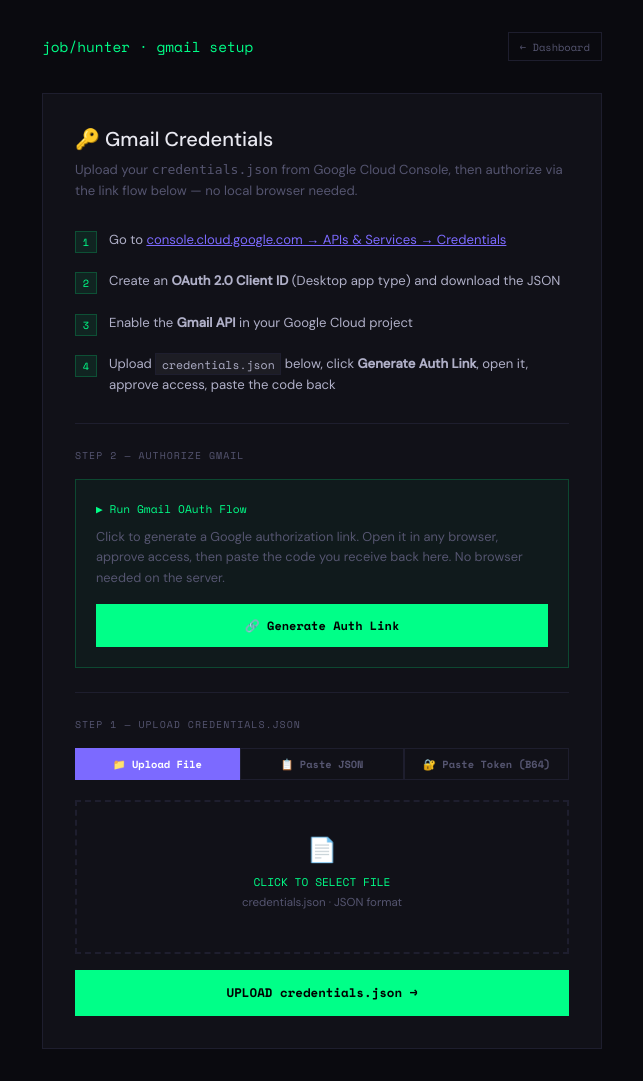
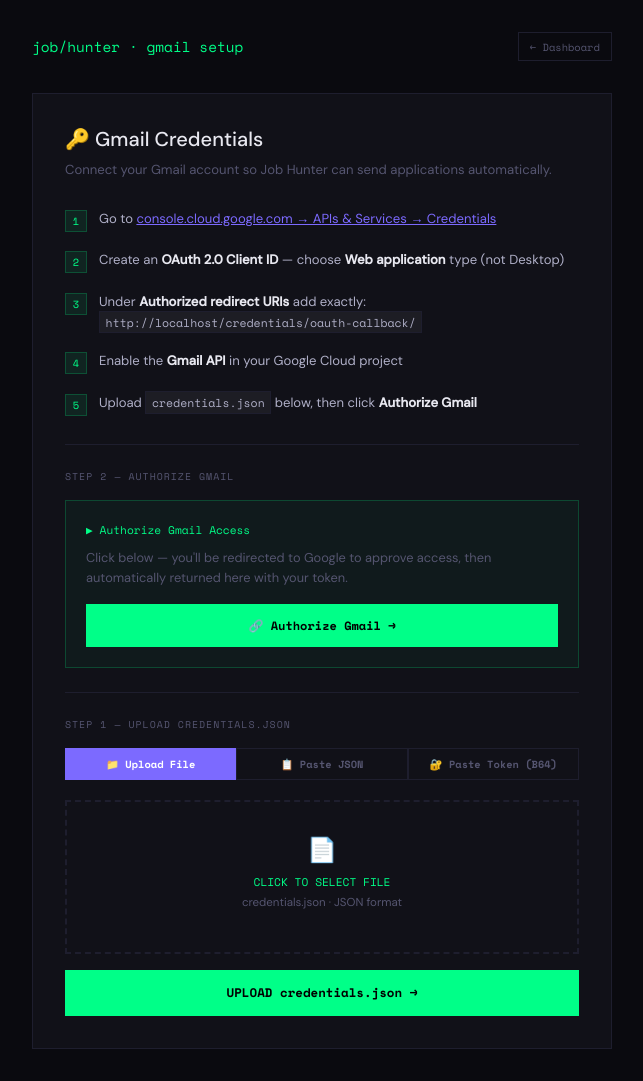
Before and after one commit to MrViincciLeRoy/Job_hunter, a Django app: page /credentials/ in a window 1280 px wide. Shown: the whole page, without its empty margins (318-961 px from the left). Run offline with Django 4.2, Linux system fonts and the light colour scheme; data that the repository does not hold is empty.

Commit message:
add fix google auth

```diff
--- a/job_hunter/urls.py
+++ b/job_hunter/urls.py
@@ -5,7 +5,7 @@ from django.conf.urls.static import static
 from apps.scraper.views import dashboard, trigger_pipeline, cron_trigger, job_detail, spider_job, apply_single
 from apps.scraper.jobs_view import jobs_list
 from apps.cv.views import upload_cv
-from apps.cv.credentials_view import credentials_view, run_gmail_auth, exchange_code
+from apps.cv.credentials_view import credentials_view, run_gmail_auth, oauth_callback
 
 urlpatterns = [
     path("admin/", admin.site.urls),
@@ -14,7 +14,7 @@ urlpatterns = [
     path("upload-cv/", upload_cv, name="upload_cv"),
     path("credentials/", credentials_view, name="credentials"),
     path("credentials/gmail-auth/", run_gmail_auth, name="run_gmail_auth"),
-    path("credentials/exchange-code/", exchange_code, name="exchange_code"),
+    path("credentials/oauth-callback/", oauth_callback, name="oauth_callback"),
     path("trigger/", trigger_pipeline, name="trigger_pipeline"),
     path("cron/run/", cron_trigger, name="cron_trigger"),
     path("job/<int:job_id>/", job_detail, name="job_detail"),
--- a/templates/credentials.html
+++ b/templates/credentials.html
@@ -9,49 +9,58 @@
   :root { --bg: #0a0a0f; --surface: #111118; --border: #1e1e2e; --accent: #00ff88; --accent2: #7c6aff; --danger: #ff4466; --warn: #ff9f43; --text: #e8e8f0; --muted: #555570; }
   * { margin: 0; padding: 0; box-sizing: border-box; }
   body { background: var(--bg); color: var(--text); font-family: 'DM Sans', sans-serif; min-height: 100vh; display: flex; flex-direction: column; align-items: center; padding: 2rem 1rem; }
-  .top-bar { width: 100%; max-width: 560px; display: flex; justify-content: space-between; align-items: center; margin-bottom: 2rem; }
+  .top-bar { width: 100%; max-width: 580px; display: flex; justify-content: space-between; align-items: center; margin-bottom: 2rem; }
   .logo { font-family: 'Space Mono', monospace; font-size: 0.9rem; color: var(--accent); }
   .back { font-family: 'Space Mono', monospace; font-size: 0.65rem; color: var(--muted); text-decoration: none; border: 1px solid var(--border); padding: 0.35rem 0.7rem; transition: all 0.15s; }
   .back:hover { border-color: var(--accent); color: var(--accent); }
-  .card { background: var(--surface); border: 1px solid var(--border); padding: 2rem; width: 100%; max-width: 560px; }
+  .card { background: var(--surface); border: 1px solid var(--border); padding: 2rem; width: 100%; max-width: 580px; }
   h1 { font-size: 1.25rem; font-weight: 500; margin-bottom: 0.4rem; }
   .subtitle { font-size: 0.82rem; color: var(--muted); margin-bottom: 1.75rem; line-height: 1.6; }
+
   .steps { margin-bottom: 1.75rem; }
   .step { display: flex; gap: 0.75rem; margin-bottom: 1.1rem; }
   .step-num { font-family: 'Space Mono', monospace; font-size: 0.65rem; color: var(--accent); background: rgba(0,255,136,0.08); border: 1px solid rgba(0,255,136,0.2); width: 22px; height: 22px; display: flex; align-items: center; justify-content: center; flex-shrink: 0; margin-top: 2px; }
   .step-text { font-size: 0.82rem; color: #b0b0c8; line-height: 1.6; }
   .step-text a { color: var(--accent2); }
   .step-text code { font-family: 'Space Mono', monospace; font-size: 0.72rem; background: rgba(255,255,255,0.05); padding: 0.1rem 0.35rem; border: 1px solid var(--border); }
+  .step-text strong { color: var(--text); }
+
   .divider { height: 1px; background: var(--border); margin: 1.5rem 0; }
   .section-label { font-family: 'Space Mono', monospace; font-size: 0.62rem; color: var(--muted); text-transform: uppercase; letter-spacing: 0.1em; margin-bottom: 1rem; }
 
+  /* Status cards */
+  .status-card { border: 1px solid var(--border); padding: 1rem; margin-bottom: 1.5rem; }
+  .status-card.ok { border-color: rgba(0,255,136,0.3); background: rgba(0,255,136,0.04); }
+  .status-card.fail { border-color: rgba(255,68,102,0.3); background: rgba(255,68,102,0.04); }
+  .status-title { font-family: 'Space Mono', monospace; font-size: 0.7rem; font-weight: 700; margin-bottom: 0.3rem; }
+  .status-card.ok .status-title { color: var(--accent); }
+  .status-card.fail .status-title { color: var(--danger); }
+  .status-detail { font-size: 0.78rem; color: var(--muted); }
+
+  /* Success banner shown after OAuth callback */
+  .success-banner { border: 1px solid rgba(0,255,136,0.4); background: rgba(0,255,136,0.06); padding: 1.25rem; margin-bottom: 1.5rem; }
+  .success-banner-title { font-family: 'Space Mono', monospace; font-size: 0.75rem; color: var(--accent); font-weight: 700; margin-bottom: 0.5rem; }
+  .success-banner-body { font-size: 0.8rem; color: #b0b0c8; line-height: 1.6; margin-bottom: 1rem; }
+  .token-box { font-family: 'Space Mono', monospace; font-size: 0.58rem; background: var(--bg); border: 1px solid var(--border); padding: 0.75rem; word-break: break-all; color: var(--accent2); max-height: 90px; overflow-y: auto; margin-bottom: 0.6rem; }
+  .copy-btn { font-family: 'Space Mono', monospace; font-size: 0.62rem; padding: 0.4rem 0.9rem; background: var(--accent2); color: #fff; border: none; cursor: pointer; transition: opacity 0.15s; }
+  .copy-btn:hover { opacity: 0.85; }
+  .render-note { font-family: 'Space Mono', monospace; font-size: 0.62rem; color: var(--warn); border: 1px solid rgba(255,159,67,0.25); background: rgba(255,159,67,0.05); padding: 0.6rem 0.75rem; margin-top: 0.75rem; line-height: 1.6; }
+
+  /* Auth box */
   .auth-box { border: 1px solid rgba(0,255,136,0.2); background: rgba(0,255,136,0.04); padding: 1.25rem; margin-bottom: 1.5rem; }
   .auth-box-title { font-family: 'Space Mono', monospace; font-size: 0.7rem; color: var(--accent); margin-bottom: 0.6rem; }
   .auth-box-desc { font-size: 0.8rem; color: var(--muted); line-height: 1.6; margin-bottom: 1rem; }
   .auth-btn { width: 100%; background: var(--accent); color: #000; border: none; padding: 0.8rem; font-family: 'Space Mono', monospace; font-size: 0.75rem; font-weight: 700; cursor: pointer; transition: opacity 0.15s; display: flex; align-items: center; justify-content: center; gap: 0.5rem; }
   .auth-btn:hover { opacity: 0.85; }
   .auth-btn:disabled { opacity: 0.4; cursor: not-allowed; }
-  .auth-btn.purple { background: var(--accent2); color: #fff; }
-
-  .auth-status { font-family: 'Space Mono', monospace; font-size: 0.65rem; margin-top: 0.75rem; padding: 0.5rem 0.75rem; display: none; }
+  .auth-status { font-family: 'Space Mono', monospace; font-size: 0.65rem; margin-top: 0.75rem; padding: 0.5rem 0.75rem; display: none; line-height: 1.6; }
   .auth-status.running { display: block; color: var(--warn); border: 1px solid rgba(255,159,67,0.3); background: rgba(255,159,67,0.05); }
-  .auth-status.success { display: block; color: var(--accent); border: 1px solid rgba(0,255,136,0.3); background: rgba(0,255,136,0.05); }
   .auth-status.error { display: block; color: var(--danger); border: 1px solid rgba(255,68,102,0.3); background: rgba(255,68,102,0.05); }
 
-  .auth-link-section { display: none; margin-top: 1rem; }
-  .auth-link-section a { font-family: 'Space Mono', monospace; font-size: 0.68rem; color: var(--accent2); word-break: break-all; line-height: 1.6; text-decoration: underline; }
-  .auth-link-section a:hover { color: var(--accent); }
+  .redirect-uri-box { margin-top: 0.75rem; padding: 0.6rem 0.75rem; background: var(--bg); border: 1px solid var(--border); font-family: 'Space Mono', monospace; font-size: 0.6rem; color: var(--accent2); word-break: break-all; display: none; }
+  .redirect-uri-label { font-family: 'Space Mono', monospace; font-size: 0.58rem; color: var(--muted); margin-bottom: 0.3rem; }
 
-  .code-section { display: none; margin-top: 1.25rem; }
-  .code-section-label { font-family: 'Space Mono', monospace; font-size: 0.62rem; color: var(--muted); margin-bottom: 0.5rem; }
-  .code-input { width: 100%; background: var(--bg); border: 1px solid var(--border); color: var(--text); font-family: 'Space Mono', monospace; font-size: 0.65rem; padding: 0.6rem 0.75rem; outline: none; margin-bottom: 0.6rem; }
-  .code-input:focus { border-color: var(--accent2); }
-
-  .token-output { font-family: 'Space Mono', monospace; font-size: 0.58rem; background: var(--bg); border: 1px solid var(--border); padding: 0.75rem; word-break: break-all; color: var(--accent2); margin-top: 0.5rem; max-height: 80px; overflow-y: auto; display: none; }
-  .token-output.show { display: block; }
-  .copy-token-btn { margin-top: 0.5rem; font-family: 'Space Mono', monospace; font-size: 0.62rem; padding: 0.3rem 0.7rem; background: var(--accent2); color: #fff; border: none; cursor: pointer; display: none; }
-  .copy-token-btn.show { display: inline-block; }
-
+  /* Upload / paste */
   .upload-zone { border: 2px dashed var(--border); padding: 2rem; text-align: center; cursor: pointer; transition: border-color 0.2s, background 0.2s; margin-bottom: 1rem; }
   .upload-zone:hover { border-color: var(--accent); background: rgba(0,255,136,0.02); }
   .upload-zone.drag { border-color: var(--accent); background: rgba(0,255,136,0.04); }
@@ -60,21 +69,11 @@
   .upload-hint { font-family: 'Space Mono', monospace; font-size: 0.7rem; color: var(--accent); }
   .upload-sub { font-size: 0.72rem; color: var(--muted); margin-top: 0.3rem; }
   .file-picked { font-family: 'Space Mono', monospace; font-size: 0.7rem; color: var(--accent); margin-top: 0.6rem; }
-
   .paste-area { width: 100%; min-height: 120px; background: var(--bg); border: 1px solid var(--border); color: var(--text); font-family: 'Space Mono', monospace; font-size: 0.65rem; padding: 0.75rem; outline: none; resize: vertical; line-height: 1.6; margin-bottom: 1rem; }
   .paste-area:focus { border-color: var(--accent2); }
   .paste-area::placeholder { color: var(--muted); }
-
   .submit-btn { width: 100%; background: var(--accent); color: #000; border: none; padding: 0.85rem; font-family: 'Space Mono', monospace; font-size: 0.78rem; font-weight: 700; cursor: pointer; transition: opacity 0.15s; }
   .submit-btn:hover { opacity: 0.85; }
-
-  .status-card { border: 1px solid var(--border); padding: 1rem; margin-bottom: 1.5rem; }
-  .status-card.ok { border-color: rgba(0,255,136,0.3); background: rgba(0,255,136,0.04); }
-  .status-card.fail { border-color: rgba(255,68,102,0.3); background: rgba(255,68,102,0.04); }
-  .status-title { font-family: 'Space Mono', monospace; font-size: 0.7rem; font-weight: 700; margin-bottom: 0.3rem; }
-  .status-card.ok .status-title { color: var(--accent); }
-  .status-card.fail .status-title { color: var(--danger); }
-  .status-detail { font-size: 0.78rem; color: var(--muted); }
 
   .msg { padding: 0.6rem 1rem; margin-bottom: 0.75rem; font-size: 0.82rem; border-left: 3px solid; }
   .msg.success { border-color: var(--accent); background: rgba(0,255,136,0.05); }
@@ -85,11 +84,10 @@
   .tab.active { background: var(--accent2); color: #fff; border-color: var(--accent2); }
   .tab-content { display: none; }
   .tab-content.active { display: block; }
-
-  .render-note { font-family: 'Space Mono', monospace; font-size: 0.62rem; color: var(--warn); border: 1px solid rgba(255,159,67,0.25); background: rgba(255,159,67,0.05); padding: 0.6rem 0.75rem; margin-top: 0.75rem; line-height: 1.6; }
 </style>
 </head>
 <body>
+
 <div class="top-bar">
   <div class="logo">job/hunter · gmail setup</div>
   <a href="/" class="back">← Dashboard</a>
@@ -97,12 +95,27 @@
 
 <div class="card">
   <h1>🔑 Gmail Credentials</h1>
-  <p class="subtitle">Upload your <code>credentials.json</code> from Google Cloud Console, then authorize via the link flow below — no local browser needed.</p>
+  <p class="subtitle">Connect your Gmail account so Job Hunter can send applications automatically.</p>
 
   {% if messages %}
     {% for message in messages %}
       <div class="msg {{ message.tags }}">{{ message }}</div>
     {% endfor %}
+  {% endif %}
+
+  <!-- OAuth success — shown after callback -->
+  {% if oauth_success %}
+  <div class="success-banner">
+    <div class="success-banner-title">✓ Gmail Authorized Successfully!</div>
+    <div class="success-banner-body">
+      Your token has been saved. Copy the <strong>GMAIL_TOKEN_B64</strong> value below and add it as an environment variable in your Render dashboard so it persists across deploys.
+    </div>
+    <div class="token-box" id="token-box">{{ token_b64 }}</div>
+    <button class="copy-btn" onclick="copyToken()">📋 Copy GMAIL_TOKEN_B64</button>
+    <div class="render-note">
+      ⚠ Render env var → Key: <strong>GMAIL_TOKEN_B64</strong> · Value: the string above
+    </div>
+  </div>
   {% endif %}
 
   {% if creds_status %}
@@ -113,46 +126,47 @@
   {% endif %}
 
   <div class="steps">
-    <div class="step"><div class="step-num">1</div><div class="step-text">Go to <a href="https://console.cloud.google.com/apis/credentials" target="_blank">console.cloud.google.com → APIs & Services → Credentials</a></div></div>
-    <div class="step"><div class="step-num">2</div><div class="step-text">Create an <strong>OAuth 2.0 Client ID</strong> (Desktop app type) and download the JSON</div></div>
-    <div class="step"><div class="step-num">3</div><div class="step-text">Enable the <strong>Gmail API</strong> in your Google Cloud project</div></div>
-    <div class="step"><div class="step-num">4</div><div class="step-text">Upload <code>credentials.json</code> below, click <strong>Generate Auth Link</strong>, open it, approve access, paste the code back</div></div>
+    <div class="step">
+      <div class="step-num">1</div>
+      <div class="step-text">Go to <a href="https://console.cloud.google.com/apis/credentials" target="_blank">console.cloud.google.com → APIs & Services → Credentials</a></div>
+    </div>
+    <div class="step">
+      <div class="step-num">2</div>
+      <div class="step-text">Create an <strong>OAuth 2.0 Client ID</strong> — choose <strong>Web application</strong> type (not Desktop)</div>
+    </div>
+    <div class="step">
+      <div class="step-num">3</div>
+      <div class="step-text">
+        Under <strong>Authorized redirect URIs</strong> add exactly:<br>
+        <code id="redirect-uri-display">https://your-app.onrender.com/credentials/oauth-callback/</code>
+      </div>
+    </div>
+    <div class="step">
+      <div class="step-num">4</div>
+      <div class="step-text">Enable the <strong>Gmail API</strong> in your Google Cloud project</div>
+    </div>
+    <div class="step">
+      <div class="step-num">5</div>
+      <div class="step-text">Upload <code>credentials.json</code> below, then click <strong>Authorize Gmail</strong></div>
+    </div>
   </div>
 
   <div class="divider"></div>
 
-  <!-- Gmail Auth -->
+  <!-- Auth trigger -->
   <div class="section-label">Step 2 — Authorize Gmail</div>
   <div class="auth-box">
-    <div class="auth-box-title">▶ Run Gmail OAuth Flow</div>
+    <div class="auth-box-title">▶ Authorize Gmail Access</div>
     <div class="auth-box-desc">
-      Click to generate a Google authorization link. Open it in any browser, approve access, then paste the code you receive back here. No browser needed on the server.
+      Click below — you'll be redirected to Google to approve access, then automatically returned here with your token.
     </div>
     <button class="auth-btn" id="gmail-auth-btn" onclick="runGmailAuth()">
-      🔗 Generate Auth Link
+      🔗 Authorize Gmail →
     </button>
     <div class="auth-status" id="auth-status"></div>
-
-    <!-- Auth link shown after button click -->
-    <div class="auth-link-section" id="auth-link-section">
-      <p style="font-family:'Space Mono',monospace;font-size:0.62rem;color:var(--muted);margin-bottom:0.5rem;">Open this link in any browser and approve access:</p>
-      <a id="auth-link" href="#" target="_blank"></a>
-    </div>
-
-    <!-- Code input shown after link is generated -->
-    <div class="code-section" id="code-section">
-      <p class="code-section-label">After approving, Google will show you a code. Paste it here:</p>
-      <input id="oauth-code" class="code-input" type="text" placeholder="4/0AX4XfWi...">
-      <button id="submit-code-btn" class="auth-btn purple" onclick="submitCode()">
-        Exchange Code → Get Token
-      </button>
-    </div>
-
-    <!-- Token output -->
-    <div class="token-output" id="token-output"></div>
-    <button class="copy-token-btn" id="copy-token-btn" onclick="copyToken()">📋 Copy GMAIL_TOKEN_B64</button>
-    <div class="render-note" id="render-note" style="display:none;">
-      ⚠ Add <strong>GMAIL_TOKEN_B64</strong> as an environment variable in your Render dashboard to use Gmail in production.
+    <div class="redirect-uri-box" id="redirect-uri-box">
+      <div class="redirect-uri-label">REDIRECT URI (must match Google Cloud Console exactly):</div>
+      <span id="redirect-uri-val"></span>
     </div>
   </div>
 
@@ -184,7 +198,7 @@
     <form method="POST" action="/credentials/">
       {% csrf_token %}
       <input type="hidden" name="mode" value="paste">
-      <textarea class="paste-area" name="credentials_json" placeholder='Paste the full contents of credentials.json here...&#10;&#10;{"installed":{"client_id":"...","client_secret":"...",...}}'></textarea>
+      <textarea class="paste-area" name="credentials_json" placeholder='Paste the full contents of credentials.json here...&#10;&#10;{"web":{"client_id":"...","client_secret":"...",...}}'></textarea>
       <button type="submit" class="submit-btn">SAVE credentials.json →</button>
     </form>
   </div>
@@ -194,7 +208,7 @@
       {% csrf_token %}
       <input type="hidden" name="mode" value="token_b64">
       <p style="font-size:0.78rem;color:var(--muted);margin-bottom:1rem;line-height:1.6;">
-        If you already ran gmail_auth on another machine, paste the base64 token string here.
+        If you already have a token from a previous auth, paste the base64 string here to restore it.
       </p>
       <textarea class="paste-area" name="token_b64" placeholder="Paste the base64 GMAIL_TOKEN_B64 string here..."></textarea>
       <button type="submit" class="submit-btn">SAVE TOKEN →</button>
@@ -205,7 +219,13 @@
 
 <script>
 const CSRF = '{{ csrf_token }}';
-let tokenB64 = '';
+
+// Show actual redirect URI in the instructions
+(function() {
+  const uri = window.location.origin + '/credentials/oauth-callback/';
+  const el = document.getElementById('redirect-uri-display');
+  if (el) el.textContent = uri;
+})();
 
 function switchTab(t) {
   ['file','paste','token'].forEach(id => {
@@ -233,7 +253,7 @@ function runGmailAuth() {
   const btn = document.getElementById('gmail-auth-btn');
   const status = document.getElementById('auth-status');
   btn.disabled = true;
-  btn.textContent = '⏳ Generating link...';
+  btn.textContent = '⏳ Preparing...';
   status.className = 'auth-status running';
   status.textContent = '⚙ Generating authorization URL...';
 
@@ -243,77 +263,38 @@ function runGmailAuth() {
   })
   .then(r => r.json())
   .then(d => {
-    btn.disabled = false;
     if (d.success && d.auth_url) {
-      btn.textContent = '🔗 Regenerate Link';
-      status.className = 'auth-status success';
-      status.textContent = '✓ Link generated. Open it in any browser and approve access.';
+      // Show the redirect URI that must be registered in Google Cloud
+      const uriBox = document.getElementById('redirect-uri-box');
+      const uriVal = document.getElementById('redirect-uri-val');
+      uriVal.textContent = d.redirect_uri;
+      uriBox.style.display = 'block';
 
-      const linkSection = document.getElementById('auth-link-section');
-      const link = document.getElementById('auth-link');
-      linkSection.style.display = 'block';
-      link.href = d.auth_url;
-      link.textContent = d.auth_url;
+      status.className = 'auth-status running';
+      status.textContent = '↪ Redirecting to Google...';
 
-      document.getElementById('code-section').style.display = 'block';
+      // Small delay so user sees the message, then redirect
+      setTimeout(() => { window.location.href = d.auth_url; }, 600);
     } else {
-      btn.textContent = '🔗 Generate Auth Link';
+      btn.disabled = false;
+      btn.textContent = '🔗 Authorize Gmail →';
       status.className = 'auth-status error';
-      status.textContent = '✗ ' + (d.error || 'Failed to generate link.');
+      status.textContent = '✗ ' + (d.error || 'Failed to generate auth URL.');
     }
   })
   .catch(err => {
     btn.disabled = false;
-    btn.textContent = '🔗 Generate Auth Link';
+    btn.textContent = '🔗 Authorize Gmail →';
     status.className = 'auth-status error';
     status.textContent = '✗ Request failed: ' + err.message;
   });
 }
 
-function submitCode() {
-  const code = document.getElementById('oauth-code').value.trim();
-  if (!code) return;
-  const btn = document.getElementById('submit-code-btn');
-  const status = document.getElementById('auth-status');
-  btn.disabled = true;
-  btn.textContent = '⏳ Exchanging code...';
-
-  const fd = new FormData();
-  fd.append('code', code);
-  fd.append('csrfmiddlewaretoken', CSRF);
-
-  fetch('/credentials/exchange-code/', { method: 'POST', body: fd })
-    .then(r => r.json())
-    .then(d => {
-      if (d.success) {
-        tokenB64 = d.token_b64;
-        status.className = 'auth-status success';
-        status.textContent = '✓ Token saved! Copy GMAIL_TOKEN_B64 below and add it to Render environment variables.';
-        document.getElementById('code-section').style.display = 'none';
-        document.getElementById('auth-link-section').style.display = 'none';
-        document.getElementById('token-output').textContent = d.token_b64;
-        document.getElementById('token-output').classList.add('show');
-        document.getElementById('copy-token-btn').classList.add('show');
-        document.getElementById('render-note').style.display = 'block';
-      } else {
-        btn.disabled = false;
-        btn.textContent = 'Exchange Code → Get Token';
-        status.className = 'auth-status error';
-        status.textContent = '✗ ' + (d.error || 'Code exchange failed.');
-      }
-    })
-    .catch(err => {
-      btn.disabled = false;
-      btn.textContent = 'Exchange Code → Get Token';
-      status.className = 'auth-status error';
-      status.textContent = '✗ Request failed: ' + err.message;
-    });
-}
-
 function copyToken() {
-  if (!tokenB64) return;
-  navigator.clipboard.writeText(tokenB64).then(() => {
-    const btn = document.getElementById('copy-token-btn');
+  const box = document.getElementById('token-box');
+  if (!box) return;
+  navigator.clipboard.writeText(box.textContent.trim()).then(() => {
+    const btn = event.target;
     btn.textContent = '✓ Copied!';
     setTimeout(() => btn.textContent = '📋 Copy GMAIL_TOKEN_B64', 2000);
   });
```
Also changed, not shown: apps/cv/credentials_view.py (+40 -18 lines).
